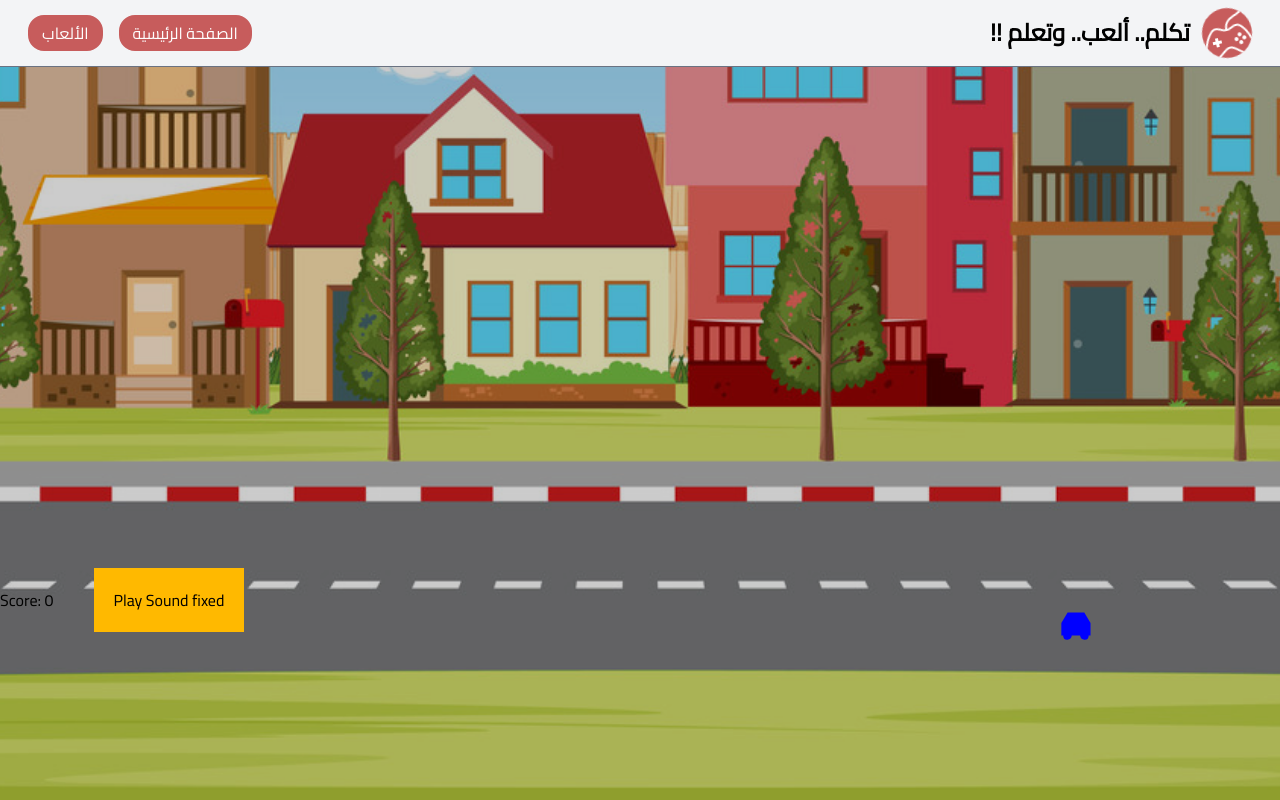
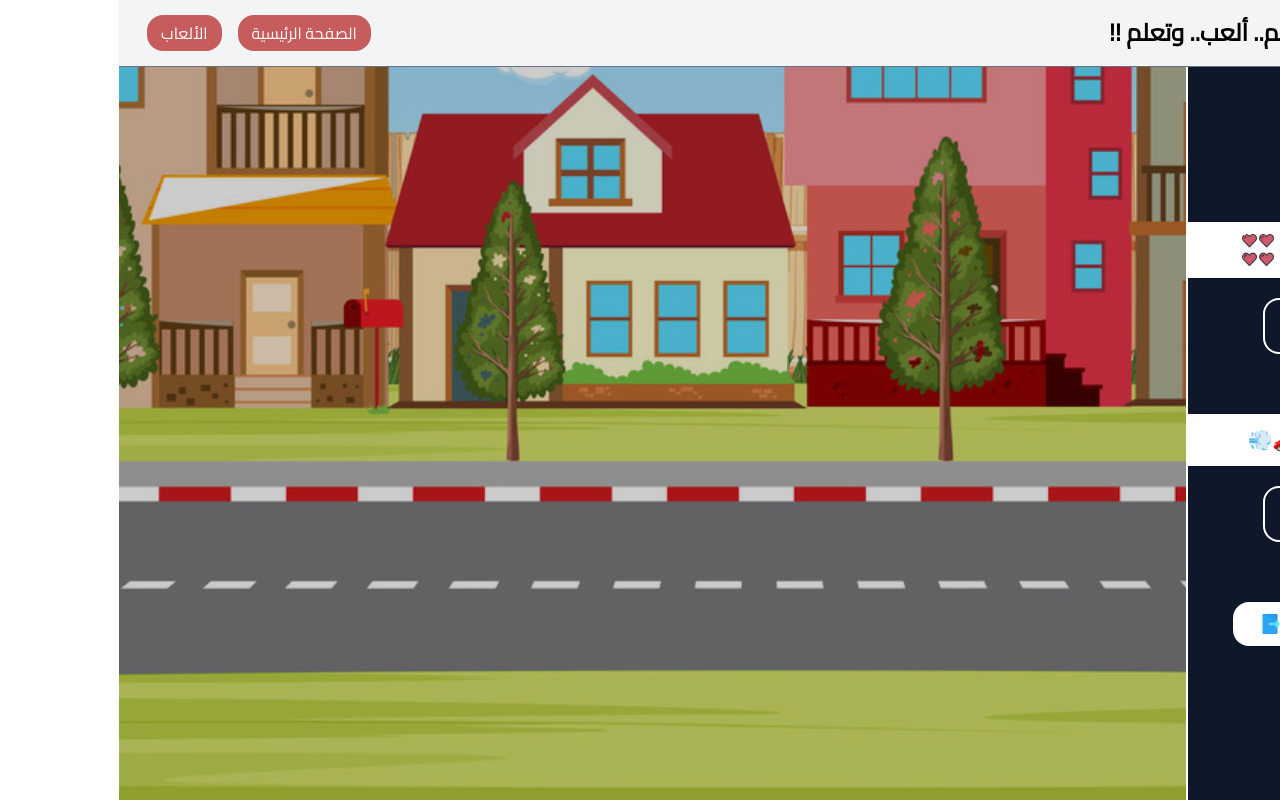
Before and after one commit to Kamel-Amen/speak-play-learn, a React (Vite) app: page /speak-play-learn/gameTwo in a window 1280 px wide. Built offline with nearby package versions, Linux system fonts and the light colour scheme.

Commit message:
new changes

```diff
--- a/src/Style.css
+++ b/src/Style.css
@@ -51,7 +51,7 @@
 /* ! ============================================================== */
 
 /* * Game Two Section */
-.stopResponding-activity-sec > .holder {
+.stopResponding-activity-sec > .content > .game > .holder {
   background: url('/road-cover.jpg') no-repeat fixed center;
   background-size: cover;
   z-index: -1;
--- a/src/components/Game Two/GameTwo.jsx
+++ b/src/components/Game Two/GameTwo.jsx
@@ -1,7 +1,39 @@
+import { motion } from 'framer-motion';
 import { useState } from 'react';
-import { motion } from 'framer-motion';
+import { Link } from 'react-router-dom';
+import livesIcon from '/lives.png';
+import exitIcon from '/exit.gif';
+
+// const gradients = [
+//   'bg-gradient-to-r from-blue-500 to-green-500',
+//   'bg-gradient-to-r from-purple-500 to-pink-500',
+//   'bg-gradient-to-r from-yellow-500 to-orange-500',
+//   'bg-gradient-to-r from-teal-500 to-indigo-500',
+//   'bg-gradient-to-r from-red-500 to-gray-500',
+// ];
+
+const shapes = [
+  {
+    name: 'car',
+    color: 'blue',
+    svg: (
+      <path d='M14 5a1 1 0 0 1 .694 .28l.087 .095l3.699 4.625h.52a3 3 0 0 1 2.995 2.824l.005 .176v4a1 1 0 0 1 -1 1h-1.171a3.001 3.001 0 0 1 -5.658 0h-4.342a3.001 3.001 0 0 1 -5.658 0h-1.171a1 1 0 0 1 -1 -1v-6l.007 -.117l.008 -.056l.017 -.078l.012 -.036l.014 -.05l2.014 -5.034a1 1 0 0 1 .928 -.629z' />
+    ),
+  },
+  {
+    name: 'train',
+    color: 'green',
+    svg: (
+      <path d='M3 10v4a2 2 0 0 0 2 2h14a2 2 0 0 0 2 -2v-4a2 2 0 0 0 -2 -2h-14a2 2 0 0 0 -2 2z' />
+    ),
+  },
+  { name: 'circle', color: 'purple', svg: <circle cx='12' cy='12' r='8' /> },
+];
 
 const GameTwo = () => {
+  const [shapeIndex, setShapeIndex] = useState(0);
+
+  // Sidebar var
   const [attempts, setAttempts] = useState(0); // Count car passes (max 5)
   const [specialCarRound, setSpecialCarRound] = useState(
     Math.floor(Math.random() * 5) + 1
@@ -21,104 +53,134 @@ const GameTwo = () => {
     }
   };
 
-  const handleAnimationComplete = () => {
-    if (attempts + 1 >= 5) {
-      setGameOver(true);
-      new Audio(import.meta.env.BASE_URL + 'lose.mp3').play(); // Play lose sound when game ends
-    } else {
-      setAttempts(attempts + 1);
-    }
-  };
+  // const handleAnimationComplete = () => {
+  //   if (attempts + 1 >= 5) {
+  //     setGameOver(true);
+  //     new Audio(import.meta.env.BASE_URL + 'lose.mp3').play(); // Play lose sound when game ends
+  //   } else {
+  //     setAttempts(attempts + 1);
+  //   }
+  // };
 
   const restartGame = () => {
     setAttempts(0);
     setSpecialCarRound(Math.floor(Math.random() * 5) + 1);
     setGameOver(false);
     setWon(false);
+    setShapeIndex((prev) => (prev + 1) % shapes.length); // Switch to next shape
   };
 
   return (
     //! Start Stop Responding activity section
     <div className='stopResponding-activity-sec relative w-screen h-screen flex flex-col justify-center items-center'>
+      {/* // <div
+    //   className={`relative w-screen h-screen flex flex-col justify-center items-center transition-all duration-500 ${
+    //     gradients[attempts % gradients.length]
+    //   }`}
+    // > */}
       {/* //? Background Image */}
+
+      {/* //? Content Section */}
+      <div className='content w-full h-full flex'>
+        {/* Start Sidebar */}
+        <section className='w-1/6 h-full bg-[#0f172a] text-white text-center pt-[67px] border-l-2 flex flex-col justify-center items-center gap-15'>
+          {/* //* score */}
+          <div className='score-sec w-full flex flex-col justify-center items-center gap-5'>
+            <header className='w-full flex justify-center items-center gap-4 text-xl font-bold bg-white text-[#0f172a] py-3'>
+              نقاطك
+              <img src={livesIcon} alt='lives' className='w-[2rem] h-[2rem]' />
+            </header>
+            <p className='border-2 font-bold text-3xl w-fit py-2 px-5 rounded-2xl'>
+              {score}
+            </p>
+          </div>
+          {/* //* attempts left */}
+          <div className='attemptsLeft-sec w-full flex flex-col justify-center items-center gap-5'>
+            <header className='w-full flex justify-center items-center gap-4 text-xl font-bold bg-white text-[#0f172a] py-3'>
+              باقي 🚗💨{' '}
+            </header>
+            <p className='border-2 font-bold text-3xl w-fit py-2 px-5 rounded-2xl'>
+              {5 - attempts}
+            </p>
+          </div>
+          {/* //* buttons */}
+          <div className='buttons-sec w-full flex flex-col gap-5 justify-center items-center'>
+            <button
+              onClick={restartGame}
+              className={`${
+                !gameOver ? 'hidden' : 'block'
+              } text-lg font-bold text-[#0f172a] bg-white px-4 py-2 rounded-3xl cursor-pointer transition-all ease-in-out duration-500 hover:w-full hover:rounded-none`}
+            >
+              ألعب مجددا 🔄
+            </button>
+
+            <Link
+              className='flex justify-center items-center gap-2 w-30 py-2 mx-auto rounded-2xl bg-[#FFF] text-[#0F172A] cursor-pointer text-xl font-semibold text-center transition-all ease-in-out duration-500 hover:w-full hover:rounded-none'
+              to='/speak-play-learn/games'
+            >
+              رجوع{' '}
+              <img
+                src={exitIcon}
+                alt='exit icon'
+                className='w-[1.5rem] h-[1.5rem]'
+              />
+            </Link>
+          </div>
+        </section>
+
+        {/* Start Game */}
+        {/* //? Moving Car */}
+        <div className='game w-5/6 h-full text-white font-bold overflow-hidden relative flex justify-end items-end'>
           <div className='holder absolute top-0 left-0 size-full'></div>
-
-      {/* //? Moving Plane */}
-      <section className='content w-full h-[50%]'></section>
-
-      {/* //? Moving Car */}
-      <div className='w-full h-[50%] overflow-hidden relative flex justify-end items-center'>
-        <button
-          onClick={() =>
-            new Audio(import.meta.env.BASE_URL + 'success.mp3').play()
-          }
-          className='bg-amber-400 cursor-pointer p-5 mx-10'
-        >
-          Play Sound fixed
-        </button>
-        {/* <motion.svg
-          xmlns='http://www.w3.org/2000/svg'
-          width='24'
-          height='24'
-          viewBox='0 0 24 24'
-          fill='#f00'
-          stroke='currentColor'
-          strokeWidth='2'
-          strokeLinecap='round'
-          strokeLinejoin='round'
-          className='w-[10rem] h-[5rem] cursor-pointer absolute'
-          animate={isPaused ? {} : { x: ['-150px', '100vw'] }}
-          transition={{
-            repeat: Infinity,
-            duration: 5,
-            ease: 'linear',
-            repeatType: 'loop',
-          }}
-          onClick={() => setIsPaused(!isPaused)}
-        >
-          <path stroke='none' d='M0 0h24v24H0z' fill='none' />
-          <path d='M14 5a1 1 0 0 1 .694 .28l.087 .095l3.699 4.625h.52a3 3 0 0 1 2.995 2.824l.005 .176v4a1 1 0 0 1 -1 1h-1.171a3.001 3.001 0 0 1 -5.658 0h-4.342a3.001 3.001 0 0 1 -5.658 0h-1.171a1 1 0 0 1 -1 -1v-6l.007 -.117l.008 -.056l.017 -.078l.012 -.036l.014 -.05l2.014 -5.034a1 1 0 0 1 .928 -.629zm-7 11a1 1 0 1 0 0 2a1 1 0 0 0 0 -2m10 0a1 1 0 1 0 0 2a1 1 0 0 0 0 -2m-6 -9h-5.324l-1.2 3h6.524zm2.52 0h-.52v3h2.92z' />
-        </motion.svg> */}
-        <h2>Score: {score}</h2>
           {!gameOver ? (
             <motion.svg
               key={attempts} // Restart animation each time
-            width='100'
-            height='50'
+              // width='300'
+              width='200'
+              height='200'
               viewBox='0 0 24 24'
-            fill={attempts + 1 === specialCarRound ? 'red' : 'blue'} // Change color on special round
+              className='cursor-pointer mb-[6rem]'
+              // fill={attempts + 1 === specialCarRound ? 'red' : 'blue'} // Change color on special round
+              fill={
+                attempts + 1 === specialCarRound
+                  ? 'red'
+                  : shapes[shapeIndex].color
+              } // Special color
               xmlns='http://www.w3.org/2000/svg'
-            style={{
-              cursor: 'pointer',
-              position: 'absolute',
-              top: '50%',
-              transform: 'translateY(-50%)',
-            }}
+              stroke='#111'
+              strokeWidth='0.5'
+              strokeLinecap='round'
+              strokeLinejoin='round'
               initial={{ x: '-150px' }}
               animate={{ x: '100vw' }}
-            transition={{ duration: 3, ease: 'linear' }}
+              transition={{
+                duration: Math.max(1, 3 - attempts * 0.4),
+                // duration: 3,
+                ease: 'linear',
+              }}
+              // onAnimationComplete={handleAnimationComplete}
               onClick={handleCarClick}
-            onAnimationComplete={handleAnimationComplete}
+              onAnimationComplete={() => {
+                if (attempts + 1 >= 5) {
+                  setGameOver(true);
+                  new Audio(import.meta.env.BASE_URL + 'lose.mp3').play();
+                } else {
+                  setAttempts(attempts + 1);
+                }
+              }}
             >
-            <path d='M5 11L8 6H16L19 11V17H18C18 18.1 17.1 19 16 19C14.9 19 14 18.1 14 17H10C10 18.1 9.1 19 8 19C6.9 19 6 18.1 6 17H5V11Z' />
-            <circle cx='7.5' cy='17.5' r='1.5' />
-            <circle cx='16.5' cy='17.5' r='1.5' />
+              {/* <path stroke='none' d='M0 0h24v24H0z' fill='none' />
+              <path d='M14 5a1 1 0 0 1 .694 .28l.087 .095l3.699 4.625h.52a3 3 0 0 1 2.995 2.824l.005 .176v4a1 1 0 0 1 -1 1h-1.171a3.001 3.001 0 0 1 -5.658 0h-4.342a3.001 3.001 0 0 1 -5.658 0h-1.171a1 1 0 0 1 -1 -1v-6l.007 -.117l.008 -.056l.017 -.078l.012 -.036l.014 -.05l2.014 -5.034a1 1 0 0 1 .928 -.629zm-7 11a1 1 0 1 0 0 2a1 1 0 0 0 0 -2m10 0a1 1 0 1 0 0 2a1 1 0 0 0 0 -2m-6 -9h-5.324l-1.2 3h6.524zm2.52 0h-.52v3h2.92z' /> */}
+              {shapes[shapeIndex].svg}
             </motion.svg>
           ) : (
-          <div>
-            <h1>{won ? '🎉 You Win! 🎉' : '❌ You Lose! ❌'}</h1>
-            <button
-              onClick={restartGame}
-              style={{
-                padding: '10px 20px',
-                fontSize: '18px',
-                cursor: 'pointer',
-              }}
-            >
-              🔄 Play Again
-            </button>
+            <div className='w-full h-full flex justify-center items-center'>
+              <div className='w-1/4 h-1/4 flex justify-center items-center bg-[#0F172A] text-white border-2 rounded-2xl text-3xl font-bold'>
+                <h1>{won ? '🎉 أحسنت ! 🎉' : '❌ لقد خسرت ! ❌'}</h1>
+              </div>
             </div>
           )}{' '}
+        </div>
       </div>
     </div>
   );
```
Also changed, not shown: public/lives.png (added), 1 other file (tests, documents, lock files or other folders). Lines whose indentation alone changed are shown as unchanged.
